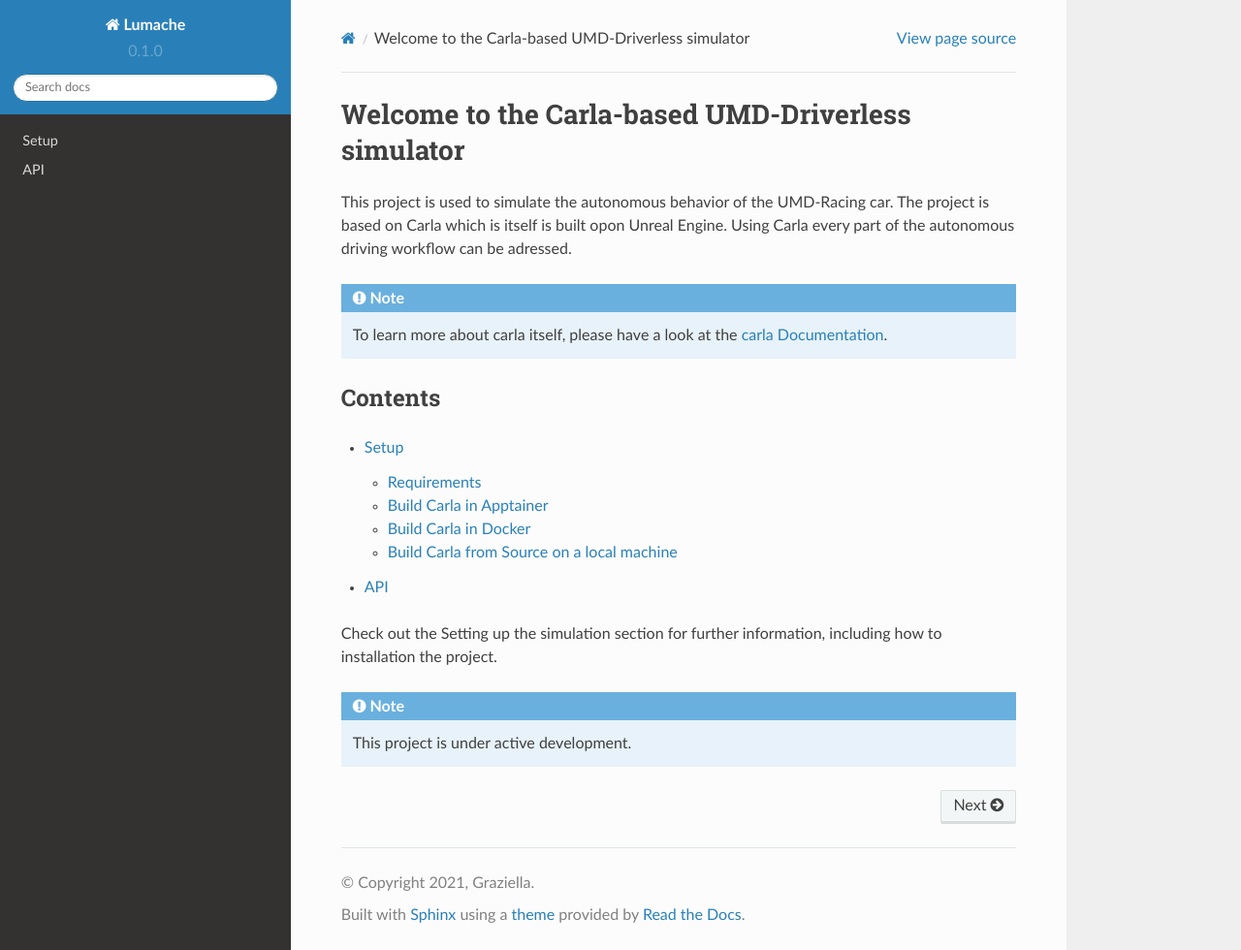
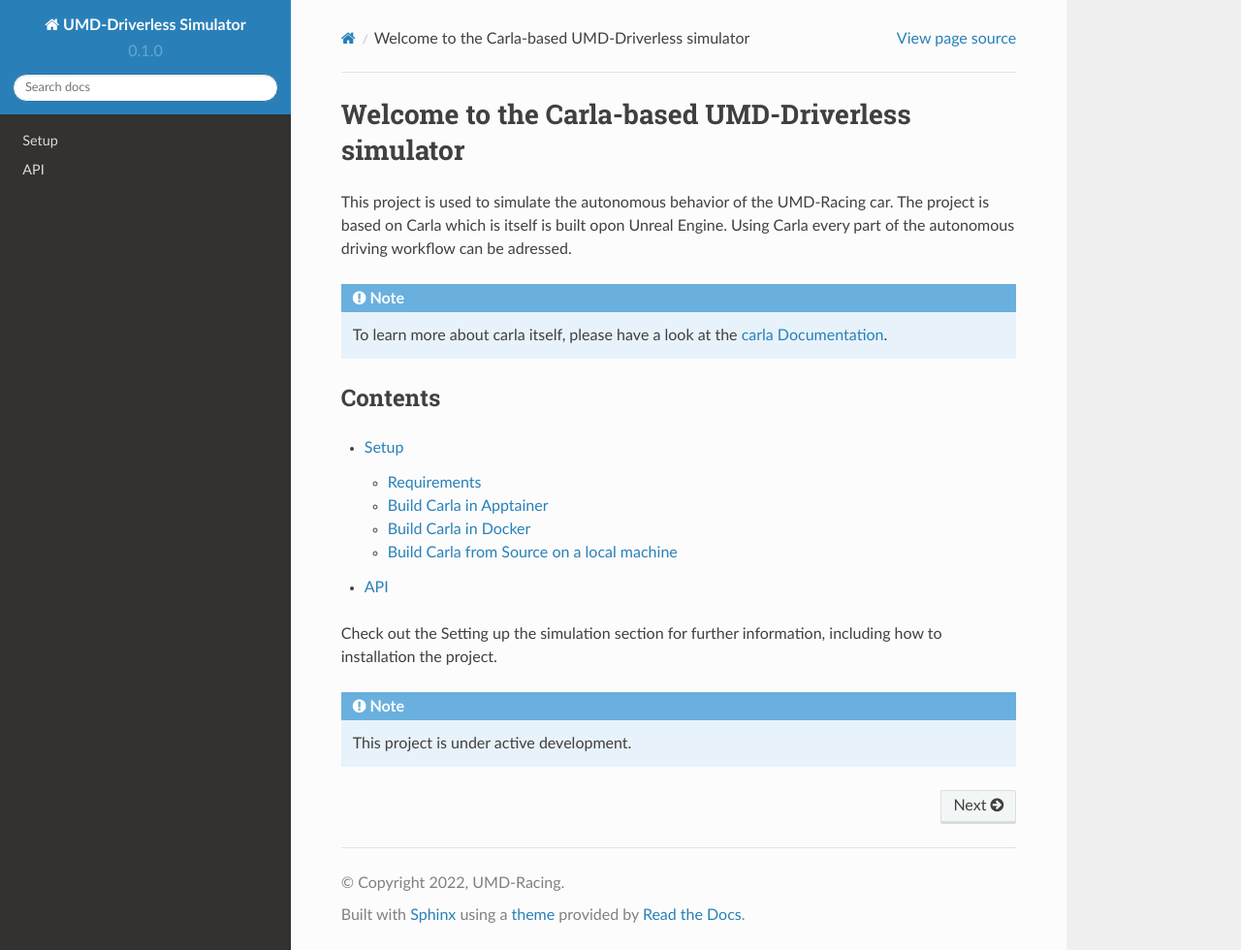
Before and after one commit to KaiPonel/UMDRacingSIM, a Sphinx documentation site: the page built from docs/source/index.rst, in a window 1280 px wide and 980 px high. Shown: the whole window at 97% size. Built offline with Sphinx 7.4.7 and the Read the Docs theme 2.0.0, drawn with Linux system fonts in a browser that asks for light colours.

Commit message:
Update conf.py

```diff
--- a/docs/source/conf.py
+++ b/docs/source/conf.py
@@ -2,9 +2,9 @@
 
 # -- Project information
 
-project = 'Lumache'
-copyright = '2021, Graziella'
-author = 'Graziella'
+project = 'UMD-Driverless Simulator'
+copyright = '2022, UMD-Racing'
+author = 'UMD-Racing'
 
 release = '0.1'
 version = '0.1.0'
```
